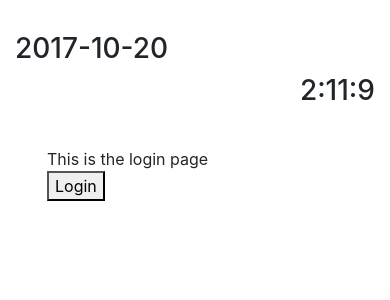
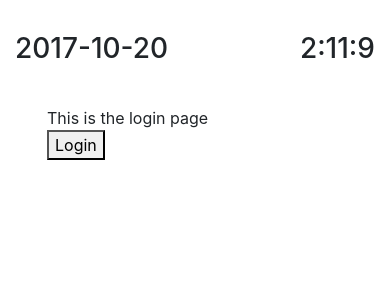
Before and after one commit to angel-araya/today, a Vue app: page / in a window 390 px wide. Shown: the top 300 px of the page. Built offline with nearby package versions, Linux system fonts and the light colour scheme; what vue-resource would draw is missing.

Commit message:
Set auto widths for colums

```diff
--- a/src/components/TimeHeader.vue
+++ b/src/components/TimeHeader.vue
@@ -1,10 +1,10 @@
 
 <template>
   <div class="row time-header">
-    <div class="col-md-6">
+    <div class="col">
       <h3 class="">{{ date }}</h3>
     </div>
-    <div class="col-md-6">
+    <div class="col">
       <h3 class="right-align">{{ time }}</h3>
     </div>
   </div>
```
